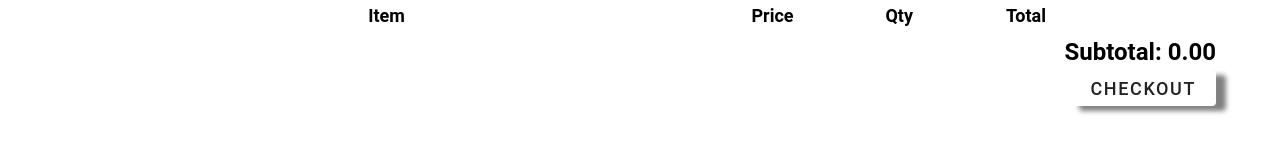
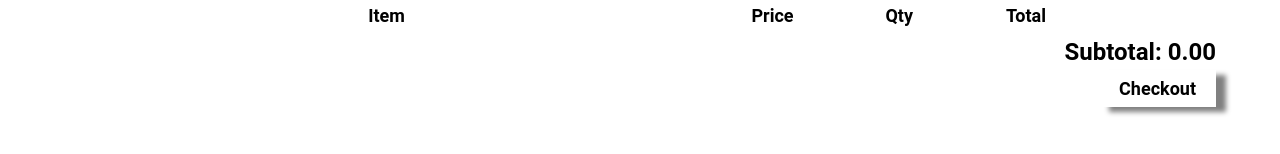
Before and after one commit to alekseevnagirl/nuxtStore, a Nuxt app: page /cart in a window 1280 px wide. Shown: the part 180-334 px from the top of the page. Built offline with nearby package versions, Linux system fonts and the light colour scheme.

Commit message:
delete vuetify

```diff
--- a/pages/cart.vue
+++ b/pages/cart.vue
@@ -17,9 +17,9 @@
 
         <div class="cart__subtotal">
             <p>Subtotal: {{ currency }}{{ subtotal }}</p>
-            <v-btn>
+            <button>
                 Checkout
-            </v-btn>
+            </button>
         </div>
     </div>
 </template>
```
